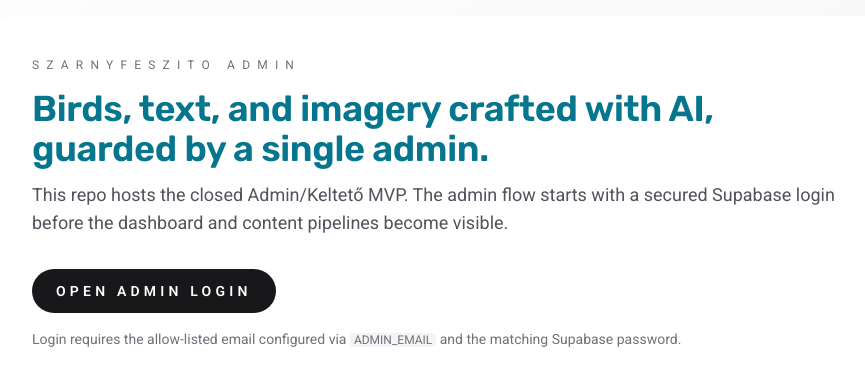
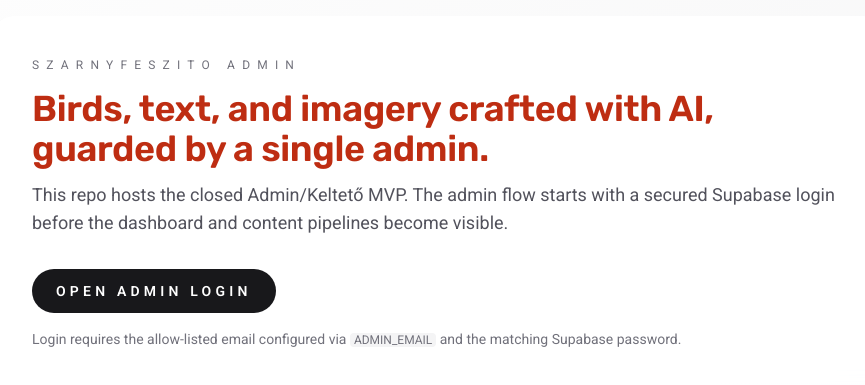
Before and after one commit to terfaval/szarnyfeszito, a Next.js app: page / in a window 1280 px wide. Shown: the part 197-582 px from the top of the page, without its empty margins (201-1066 px from the left). Built offline with nearby package versions, Linux system fonts and the light colour scheme.

Commit message:
updated admin view colors

```diff
--- a/src/app/globals.css
+++ b/src/app/globals.css
@@ -6,8 +6,8 @@
   --panel: rgba(5, 118, 141, 0.14);
   --panel-2: #fffdf8;
   --input-bg: rgba(5, 118, 141, 0.08);
-  --text: #05768d;
-  --text-alt: #be2d12;
+  --text: #be2d12;
+  --text-alt: #05768d;
   --muted: rgba(5, 118, 141, 0.6);
   --line: rgba(5, 118, 141, 0.25);
   --focus-ring: rgba(219, 146, 33, 0.5);
@@ -15,7 +15,7 @@
   --page-bg-image: url("/backgrounds/desktop_default.png");
   --page-scrim: linear-gradient(180deg, rgba(246, 239, 225, 0) 0%, rgba(246, 239, 225, 0.95) 85%);
   --brand-ink: #05768d;
-  --brand-paper: #f6efe1;
+  --brand-paper: #FAE7C6;
   --brand-accent: #db9221;
   --brand-warm: #be2d12;
   --background: var(--bg);
@@ -24,16 +24,13 @@
   --shell-side-pad: 24px;
   --font-display: "Rubik", "Segoe UI", system-ui, sans-serif;
   --font-body: "Roboto", "Source Serif Pro", "Times New Roman", serif;
-}
-
-@theme inline {
   --color-background: var(--background);
   --color-foreground: var(--foreground);
   --font-sans: var(--font-display);
   --font-mono: var(--font-body);
 }
 
-*,
+ *,
 *::before,
 *::after {
   box-sizing: border-box;
@@ -140,6 +137,12 @@ svg {
 /* -------------------------------------------------------------------
    Admin helpers (per UI_DESIGN_STOCK: shared tokens)
    ------------------------------------------------------------------- */
+
+.admin-shell-canvas {
+  min-height: 100vh;
+  background: var(--background);
+  color: var(--foreground);
+}
 
 .admin-shell {
   display: flex;
--- a/src/ui/components/AdminShell.tsx
+++ b/src/ui/components/AdminShell.tsx
@@ -15,7 +15,7 @@ export function AdminShell({
   action,
 }: AdminShellProps) {
   return (
-    <div className="min-h-screen bg-zinc-950 text-white">
+    <div className="admin-shell-canvas">
       <div className="admin-shell">
         <AdminTopBar action={action} />
         <div className="space-y-6">
```
